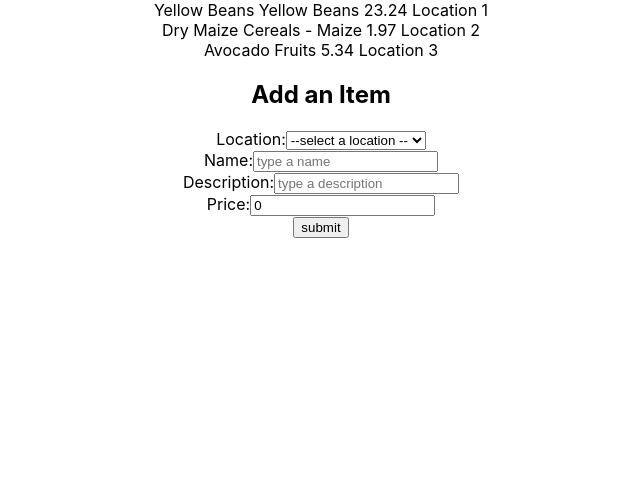
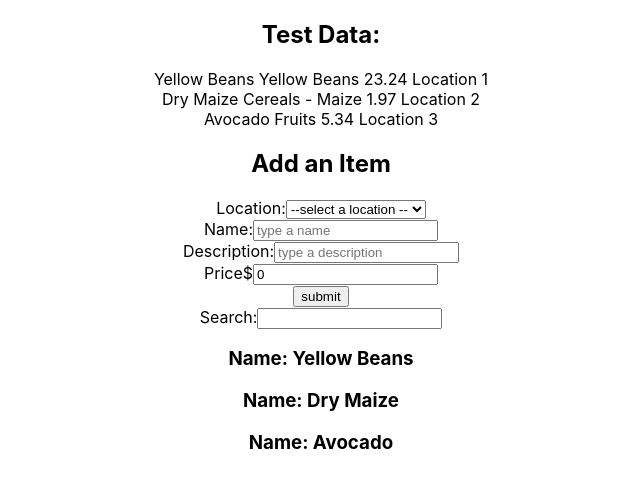
Before and after one commit to ft-african-marketplace-05/front-end, a React (Create React App) app in the folder african-market/: page / in a window 1280 px wide. Shown: the top 488 px of the page, without its empty margins (319-959 px from the left). Built offline with nearby package versions, Linux system fonts and the light colour scheme.

Commit message:
added search components and functionality

```diff
--- a/african-market/src/App.js
+++ b/african-market/src/App.js
@@ -1,11 +1,42 @@
-import React from 'react'
+import React, { useState } from 'react'
 import './App.css';
 import ItemForm from './Components/ItemForm'
+import Search from './Components/Search';
+import ItemList from './Components/ItemList'
+
+const itemList = [
+  { name: 'Yellow Beans', description: "Yellow Beans", price: 23.24, location: 'Location 1' },
+  { name: 'Dry Maize', description: "Cereals - Maize", price: 1.97, location: 'Location 2' },
+  { name: 'Avocado', description: "Fruits", price: 5.34, location: 'Location 3' },
+]
+
+const initialFormsValues = {
+  name: '',
+  description: '',
+  price: 0,
+  location: '',
+}
 
 function App() {
+  const [items, setItems] = useState(itemList)
+  const [formValues, setFormValues] = useState(initialFormsValues)
+  const [searchTerm, setSearchTerm] = useState('');
+
+
+  const getFilteredItems = () => {
+    const filteredItems = items.filter(item => {
+      return item.name.toLowerCase().includes(searchTerm);
+    })
+
+    return filteredItems;
+  }
+  console.log(items)
   return (
     <div className="App">
-      <ItemForm />
+      <ItemForm items={items} formValues={formValues} setItems={setItems} setFormValues={setFormValues} initialFormsValues={initialFormsValues}  />
+      <Search setSearchTerm={setSearchTerm} />
+      <ItemList items={getFilteredItems()}/>
+
     </div>
   );
 }
--- /dev/null
+++ b/african-market/src/Components/Item.js
@@ -0,0 +1,13 @@
+import React from 'react';
+
+
+export default function Friend(props) {
+    const { key, item, changeStatus } = props
+
+  return (
+        <div>
+            <h3>Name: {item.name}</h3>
+        </div>
+        )
+
+}
--- a/african-market/src/Components/ItemForm.js
+++ b/african-market/src/Components/ItemForm.js
@@ -1,22 +1,14 @@
-import React, { useState } from 'react'
+import React from 'react'
 
 
-    const itemList = [
-        { name: 'Yellow Beans', description: "Yellow Beans", price: 23.24, location: 'Location 1' },
-        { name: 'Dry Maize', description: "Cereals - Maize", price: 1.97, location: 'Location 2' },
-        { name: 'Avocado', description: "Fruits", price: 5.34, location: 'Location 3' },
-      ]
+      export default function ItemForm(props) {
+      const {   items,
+                formValues,
+                setItems,
+                setFormValues,
+                initialFormsValues
 
-      const initialFormsValues = {
-        name: '',
-        description: '',
-        price: 0,
-        location: '',
-      }
-
-      export default function ItemForm() {
-        const [items, setItems] = useState(itemList)
-        const [formValues, setFormValues] = useState(initialFormsValues)
+    } = props
 
         const change = evt => {
             const {name, value } = evt.target
@@ -37,9 +29,10 @@ import React, { useState } from 'react'
             }
 
 
+
         return (
             <div>
-
+                    <h2>Test Data:</h2>
                 {
                     items.map((item, idx) => {
                     return <div key={idx}>{item.name} {item.description} {item.price} {item.location}</div>
@@ -93,7 +86,7 @@ import React, { useState } from 'react'
                             </label>
                         </div>
                         <div>
-                            <label>Price:
+                            <label>Price$
                             {
                                 <input
                                 name='price'
@@ -102,16 +95,14 @@ import React, { useState } from 'react'
                                 onChange={change}
                                 placeholder='type a price'
                                 maxLength='10'
+                                step='.01'
                                 />
                             }
                             </label>
                         </div>
                         <button>submit</button>
                     </form>
-
-
                 </div>
-
             </div>
         )
     }
--- /dev/null
+++ b/african-market/src/Components/ItemList.js
@@ -0,0 +1,13 @@
+import React from 'react'
+import Item from './Item'
+
+export default function ItemList(props) {
+     const { items } = props;
+  return (
+    <div>
+      { items.map(item => {
+          return <Item key={item.id} item={item} changeStatus={props.changeStatus} />
+      })}
+    </div>
+  )
+}
--- /dev/null
+++ b/african-market/src/Components/Search.js
@@ -0,0 +1,14 @@
+import React from 'react'
+
+export default function Search(props) {
+  const changeHandler = event => {
+    console.log(event.target.value);
+    props.setSearchTerm(event.target.value);
+  }
+
+  return (
+    <div>Search:
+      <input onChange={changeHandler}/>
+    </div>
+  )
+}
```
